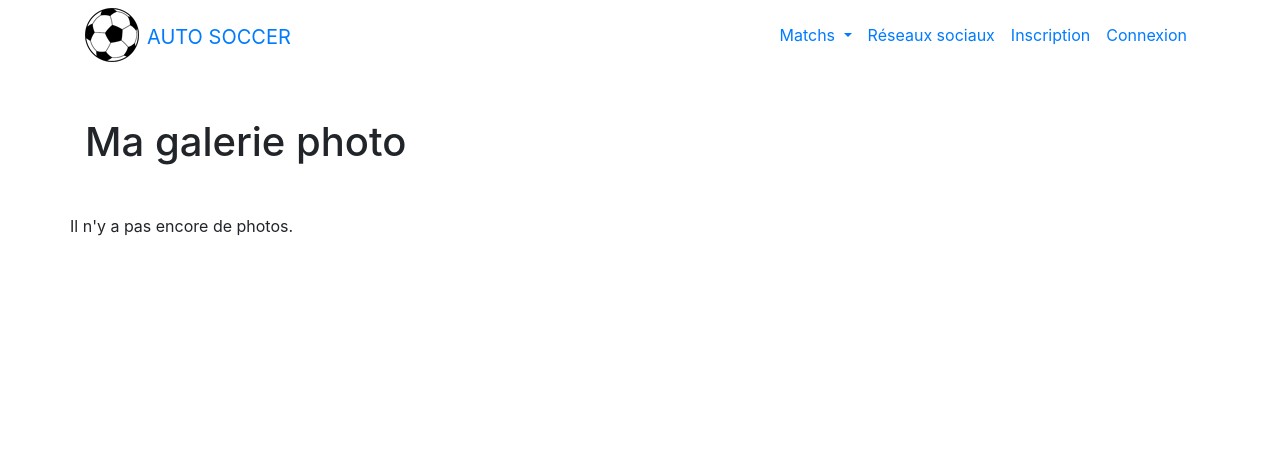
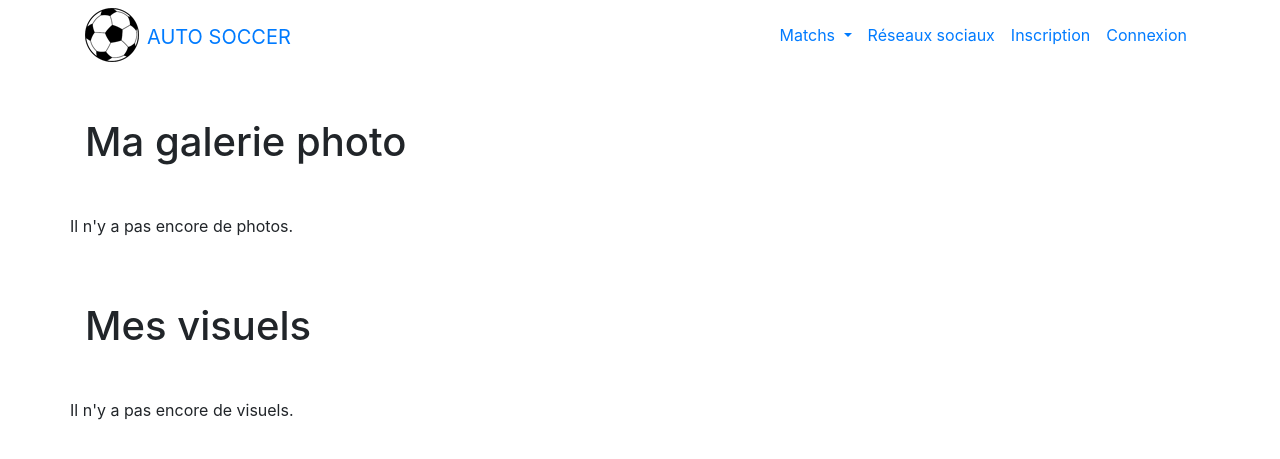
Before and after one commit to devlab-devinci/automatisation-contenu, a Symfony app: template templates/visual/gallery.html.twig in a window 1280 px wide. Shown: the top 459 px of the page. Run offline with Twig, Linux system fonts and the light colour scheme; the template is opened without the code that fills it, so the values that code supplies are empty; some libraries are stand-ins or nearby versions; some web fonts are replaced.

Commit message:
fix save visual

```diff
--- a/public/script.js
+++ b/public/script.js
@@ -116,6 +116,10 @@ $(document).ready(function(){
             })
             .done(function( response ) {
               console.log("c'est fait");
+              window.location.pathname = "/gallery";
+              console.log(window.location.href);
+              console.log(window.location.pathname);
+              alert("Votre visuel est enregistré dans la galerie");
             });
         })
 
--- a/templates/visual/gallery.html.twig
+++ b/templates/visual/gallery.html.twig
@@ -20,5 +20,22 @@
                 <p>Il n'y a pas encore de photos.</p>
             {% endif %}
         </div>
+
+        <div class="row">
+            <div class="col-md-12">
+                <h1 class="my-5">Mes visuels</h1>
+            </div>
+           {% if visuals %}
+                {% for visual in visuals %}
+                    <div class="col-lg-3 col-md-4 col-xs-6 thumb">
+                        <a href="{{ absolute_url(visual.path) ~ '?auto=compress' }}" class="fancybox" rel="ligthbox">
+                            <img  src="{{ visual.path }}" class="zoom img-fluid"  alt="Photo upload par vous le {{ visual.createdAt|date("d/m/Y") }}">
+                        </a>
+                    </div>
+                {% endfor %}
+            {% else %}
+                <p>Il n'y a pas encore de visuels.</p>
+            {% endif %}
+        </div>
     </div>
 {% endblock %}
```
